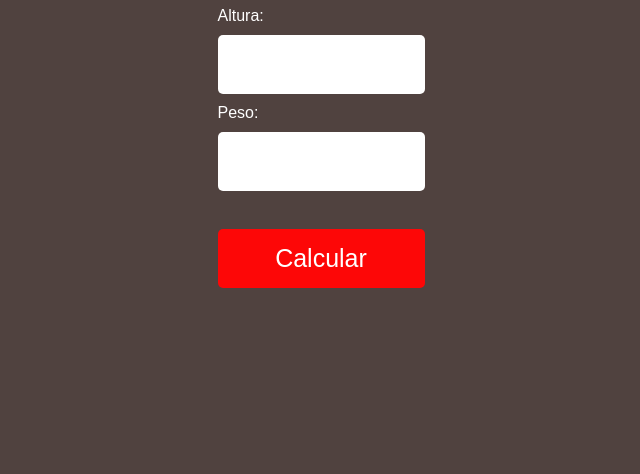
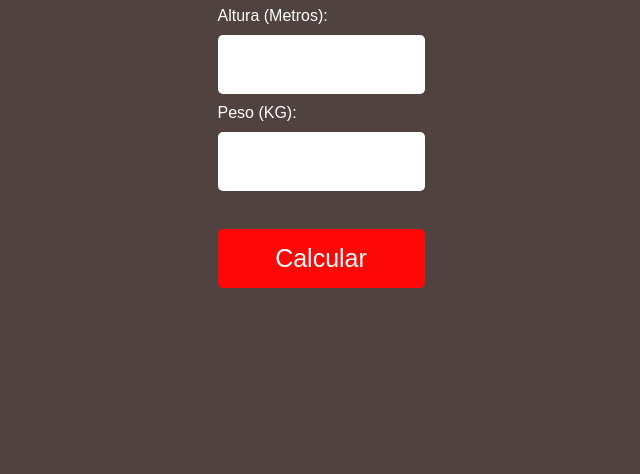
Before and after one commit to AlissonSProjects/imc-calc, a plain HTML site: page index.html in a window 1280 px wide. Shown: the part 256-730 px from the top of the page, without its empty margins (319-959 px from the left). Drawn offline with Linux system fonts and the light colour scheme.

Commit message:
second commit

```diff
--- a/index.html
+++ b/index.html
@@ -11,9 +11,9 @@
     <main>
     <div class="calc-container">
         <h1>Calcular IMC</h1>
-        <p>Altura:</p>
+        <p>Altura (Metros):</p>
         <input class="input-altura" type="text">
-        <p>Peso:</p>
+        <p>Peso (KG):</p>
         <input class="input-peso" type="text"><br>
         <button class="calcular"> Calcular</button>
     </div>
```
